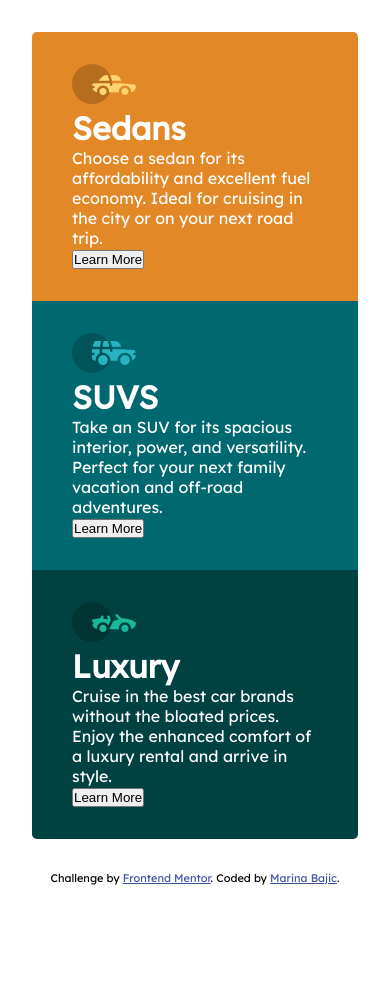
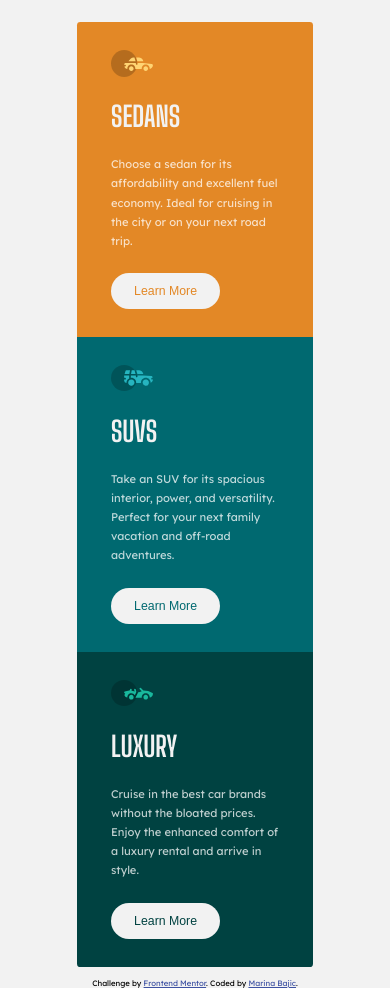
Before and after one commit to MarinaBajic/FM-Car-card-component, a plain HTML site: page index.html in a window 390 px wide. Before the commit the page ends 885 px from the top, so only its background shows below. Drawn offline with Linux system fonts and the light colour scheme.

Commit message:
mobile design

```diff
--- a/css/style.scss
+++ b/css/style.scss
@@ -13,10 +13,18 @@ $bg-heading-btn: hsl(0, 0%, 95%);
 }
 
 body {
-    // font-family: 'Big Shoulders Display', cursive;
     font-family: 'Lexend Deca', sans-serif;
-    color: white;
-    font-size: 1rem;
+    color: $bg-heading-btn;
+    background: $bg-heading-btn;
+    font-size: .7rem;
+
+    height: 100vh;
+    display: flex;
+    flex-direction: column;
+    justify-content: space-between;
+    align-items: center;
+    gap: 1em;
+    margin: 2em 0;
 }
 
 $border-radius: .3em;
@@ -24,29 +32,69 @@ $border-radius: .3em;
 main {
     display: flex;
     flex-direction: column;
-    margin: 2em;
+
 
     .card {
-        padding: 2em 2.5em;
+        padding: 2.5em 3em;
+        width: 15em;
+        display: flex;
+        flex-direction: column;
+        gap: 2em;
+
+        img {
+            width: 25%;
+        }
+
+        h1 {
+            font-family: 'Big Shoulders Display', cursive;
+            text-transform: uppercase;
+            font-size: 2.5em;
+        }
+
+        p {
+            color: $paragraph;
+            line-height: 1.7em;
+        }
+
+        button {
+            background: $bg-heading-btn;
+            width: 65%;
+            font-size: 1.1em;
+            padding: .9em 1em;
+            border-radius: 2em;
+            border-width: 0px;
+        }
     }
 
     .sedans {
         background: $orange;
         border-radius: $border-radius $border-radius 0 0;
+
+        button {
+            color: $orange;
+        }
     }
 
     .suvs {
         background: $cyan;
+
+        button {
+            color: $cyan;
+        }
     }
 
     .luxury {
         background: $dark-cyan;
         border-radius: 0 0 $border-radius $border-radius;
+
+        button {
+            color: $dark-cyan;
+        }
     }
 }
 
 footer {
-    font-size: 11px;
+    font-size: .7em;
     text-align: center;
     color: black;
 
--- a/index.html
+++ b/index.html
@@ -12,7 +12,6 @@
 </head>
 <body>
   <main>
-    <h1></h1>
     <div class="card sedans">
       <img src="images/icon-sedans.svg" alt="icon-sedans">
       <h1>Sedans</h1>
@@ -23,7 +22,7 @@
 
     <div class="card suvs">
       <img src="images/icon-suvs.svg" alt="icon-suvs">
-      <h1>SUVS</h1>
+      <h1>SUVs</h1>
       <p>Take an SUV for its spacious interior, power, and versatility. Perfect for your next family vacation
       and off-road adventures.</p>
       <button>Learn More</button>
```
Also changed, not shown: css/style.css, 1 other file.
